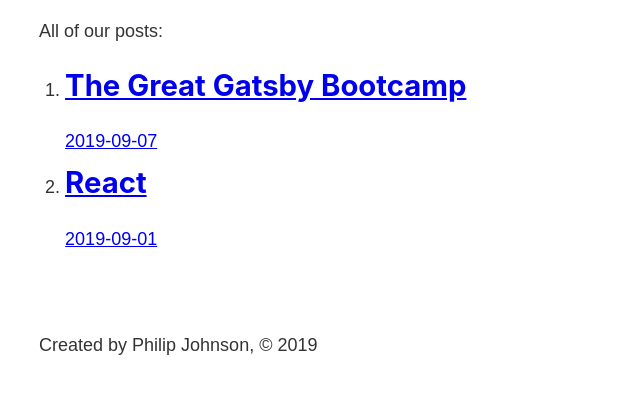
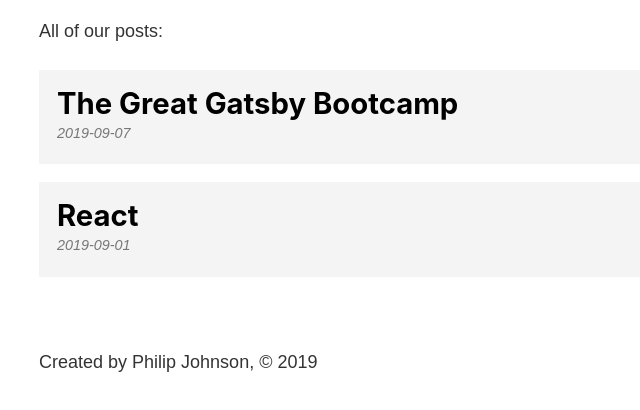
Before and after one commit to phil7j/gatsby-bootcamp, a Gatsby site: page /blog in a window 1280 px wide. Shown: the part 398-808 px from the top of the page, without its empty margins (244-884 px from the left). Built offline with nearby package versions, Linux system fonts and the light colour scheme; Gatsby itself is replaced by a stand-in of ours.

Commit message:
finished markdown blog!

```diff
--- a/gatsby-config.js
+++ b/gatsby-config.js
@@ -12,7 +12,22 @@
   },
   plugins: [
     "gatsby-plugin-sass",
-    "gatsby-transformer-remark",
+    "gatsby-plugin-sharp",
+    {
+      resolve: "gatsby-transformer-remark",
+      options: {
+        plugins: [
+          "gatsby-remark-relative-images",
+          {
+            resolve: "gatsby-remark-images",
+            options: {
+              maxWidth: 750,
+              linkImagesToOriginal: false,
+            },
+          },
+        ],
+      },
+    },
     {
       resolve: "gatsby-source-filesystem",
       options: {
--- a/package.json
+++ b/package.json
@@ -15,6 +15,9 @@
   "dependencies": {
     "gatsby": "^2.15.7",
     "gatsby-plugin-sass": "^2.1.13",
+    "gatsby-plugin-sharp": "^2.2.22",
+    "gatsby-remark-images": "^3.1.22",
+    "gatsby-remark-relative-images": "^0.2.3",
     "gatsby-source-filesystem": "^2.1.21",
     "gatsby-transformer-remark": "^2.6.21",
     "node-sass": "^4.12.0",
--- a/src/components/footer.js
+++ b/src/components/footer.js
@@ -1,5 +1,6 @@
 import React from "react"
 import { graphql, useStaticQuery } from "gatsby"
+import footerStyles from "./footer.module.scss"
 
 function Footer() {
   const data = useStaticQuery(graphql`
@@ -12,7 +13,7 @@
     }
   `)
   return (
-    <footer>
+    <footer className={footerStyles.footer}>
       <p>Created by {data.site.siteMetadata.author}, © 2019</p>
     </footer>
   )
--- /dev/null
+++ b/src/components/footer.module.scss
@@ -0,0 +1,3 @@
+.footer {
+  margin-top: 3rem;
+}
--- a/src/pages/blog.js
+++ b/src/pages/blog.js
@@ -1,6 +1,7 @@
 import React from "react"
 import Layout from "../components/layout"
 import { Link, graphql, useStaticQuery } from "gatsby"
+import blogStyles from "./blog.module.scss"
 
 const BlogPage = () => {
   const data = useStaticQuery(graphql`
@@ -25,10 +26,10 @@
     <Layout>
       <h1>Blog</h1>
       <p>All of our posts:</p>
-      <ol>
+      <ol className={blogStyles.posts}>
         {data.allMarkdownRemark.edges.map(item => {
           return (
-            <li>
+            <li className={blogStyles.post}>
               <Link to={`/blog/${item.node.fields.slug}`}>
                 <h2>{item.node.frontmatter.title}</h2>
                 <p>{item.node.frontmatter.date}</p>
--- /dev/null
+++ b/src/pages/blog.module.scss
@@ -0,0 +1,29 @@
+.posts {
+  list-style-type: none;
+  margin: 0;
+}
+
+.post {
+  margin: 1rem 0;
+
+  a {
+    text-decoration: none;
+    background: #f4f4f4;
+    color: #000000;
+    display: block;
+    padding: 1rem;
+  }
+
+  a:hover {
+    background: #e4e4e4;
+  }
+
+  h2 {
+    margin-bottom: 0;
+  }
+  p {
+    color: #777777;
+    font-size: 0.8rem;
+    font-style: italic;
+  }
+}
--- a/src/posts/gatsby.md
+++ b/src/posts/gatsby.md
@@ -5,6 +5,8 @@
 
 I just launched a new Bootcamp!
 
+![Grass](./grass.jpg)
+
 ## Topics Covered
 
 1. Gatsby
```
Also changed, not shown: src/templates/blog.js (+24 -2 lines), src/posts/grass.jpg (added), 1 other file.
